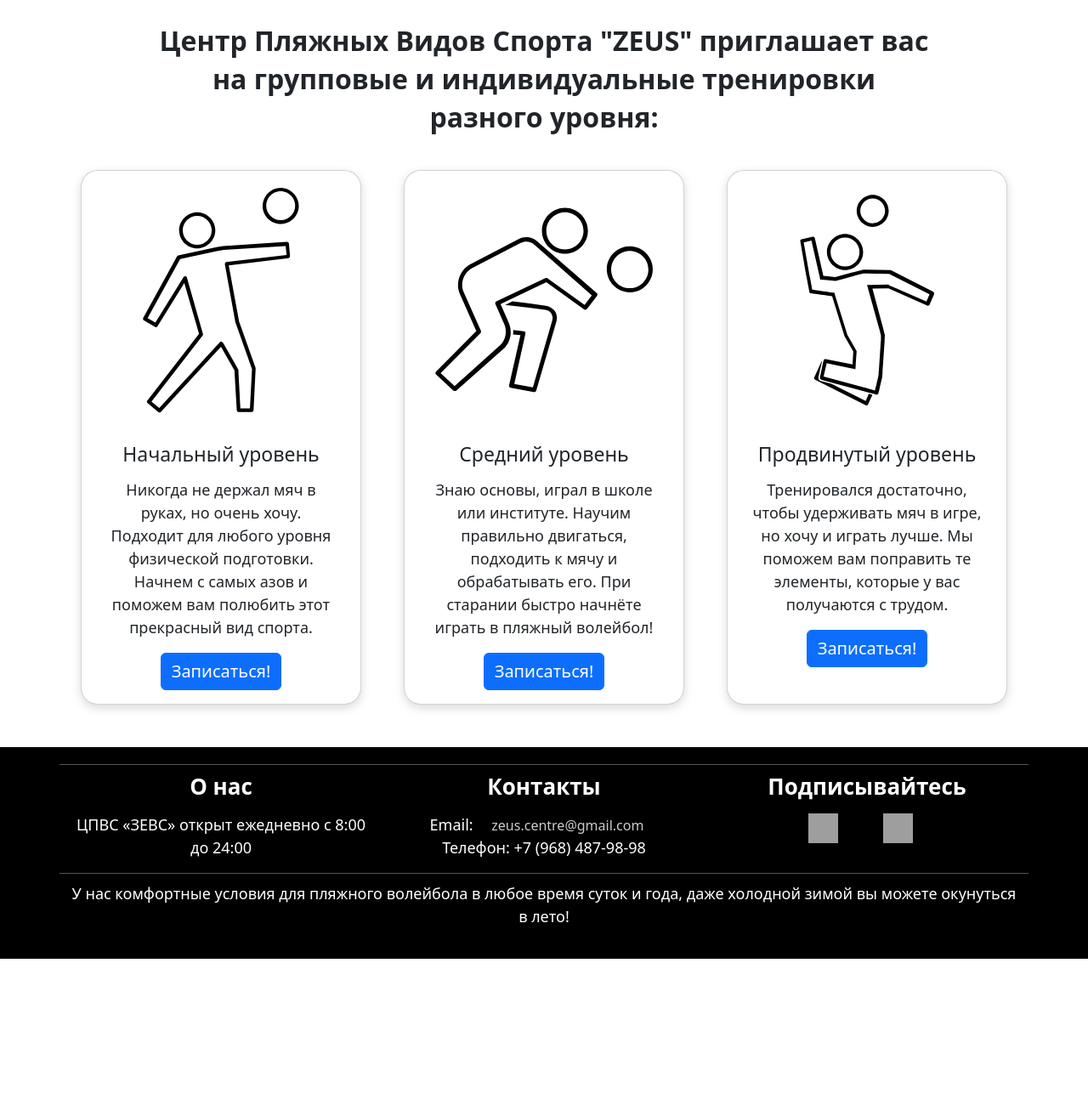
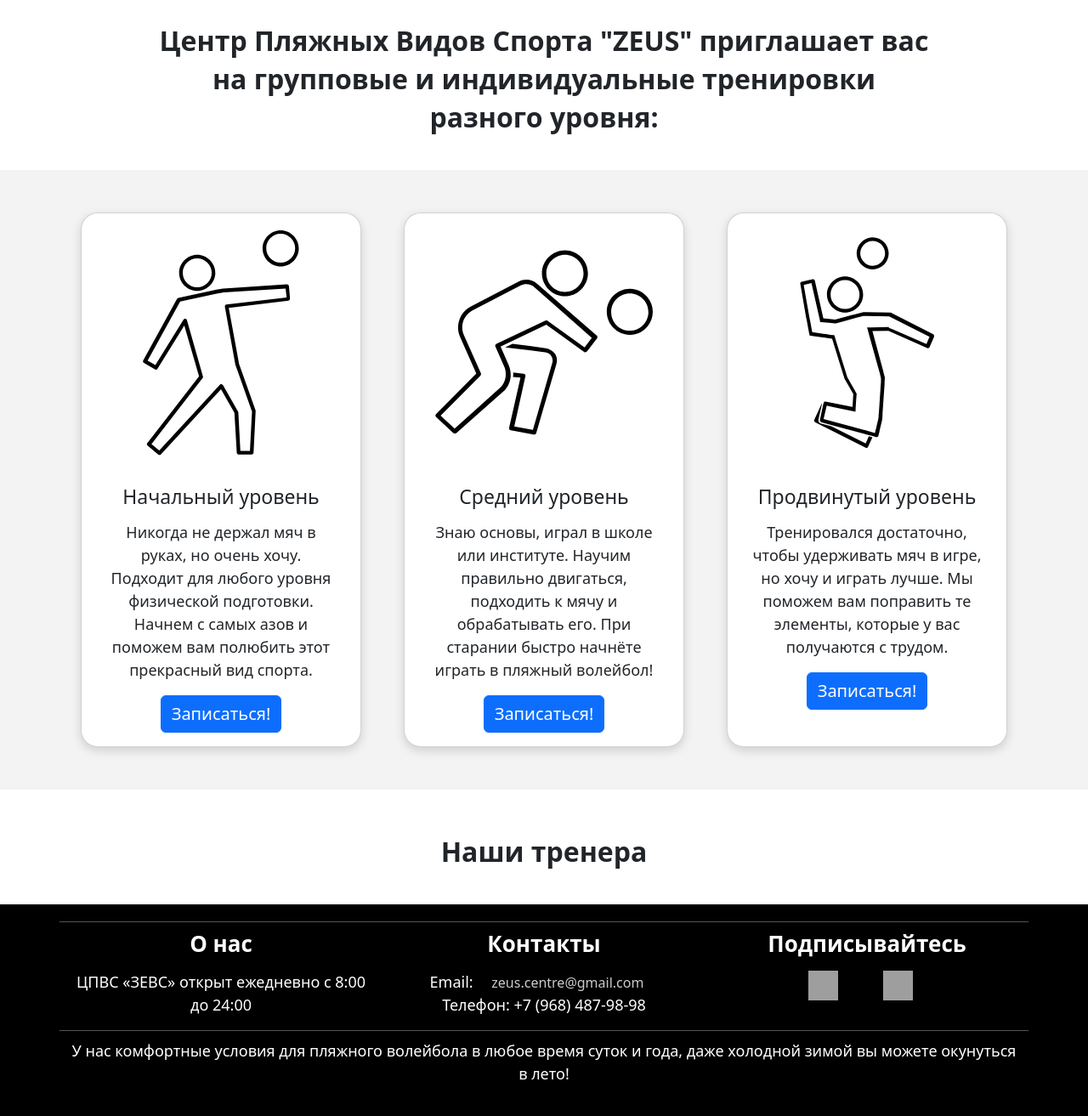
Before and after one commit to alex-arkh-aaa/ZEUS, a Django app: page /trainings/ in a window 1280 px wide. Shown: the part 1549-2862 px from the top of the page at 85% size. Before the commit the page ends 2677 px from the top, so only its background shows below. Run offline with Django 4.2, Linux system fonts and the light colour scheme; grey boxes are pictures that could not be loaded.

Commit message:
verstka 2 trainings.html

```diff
--- a/templates/trainings.html
+++ b/templates/trainings.html
@@ -32,8 +32,8 @@ line-height: 45px;
 font-weight:bold;">Центр Пляжных Видов Спорта "ZEUS" приглашает вас на групповые и индивидуальные тренировки разного уровня:
 </h2>
 
-<div class="container">
-	<div class="row" style="justify-content: center; gap: 50px; margin-bottom: 50px;">
+<div class="container" style="background-color: #f3f3f3; margin: 0px; max-width: none; padding-block: 50px;">
+	<div class="row" style="justify-content: center; gap: 50px;">
 	<div class="card mycard">
 		<img src="{% static 'img/new.svg' %}" class="card-img-top" alt="...">
 		<div class="card-body">
@@ -61,7 +61,10 @@ font-weight:bold;">Центр Пляжных Видов Спорта "ZEUS" пр
 	</div>
 </div>
 
-
+<h2 style="text-align: center;
+margin-block: 50px 40px;
+line-height: 45px;
+font-weight:bold;">Наши тренера</h2>
 
 <style>
 .mycard{
--- a/zeus_app/views.py
+++ b/zeus_app/views.py
@@ -22,6 +22,10 @@ def show_bookings(request):
 def show_booking_rules(request):
     return render(request, 'booking_rules.html')
 
+def trainings_light(request):
+    return render(request, '')
+
+
 def post_comment(request):
 
     print('post comment')
```
